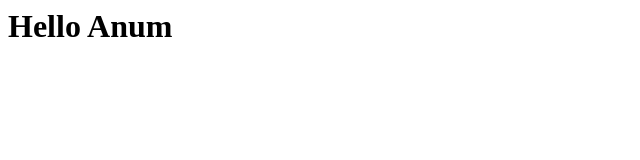
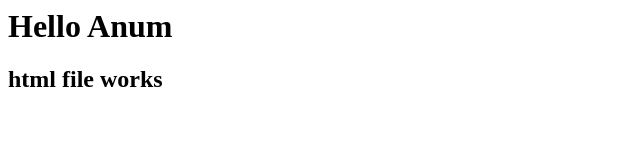
Before and after one commit to Amian/apptor, a plain HTML site: page index.html in a window 1280 px wide. Shown: the whole page, without its empty margins (0-640 px from the left). Drawn offline with Linux system fonts and the light colour scheme.

Commit message:
updated content

```diff
--- a/index.html
+++ b/index.html
@@ -1,5 +1,6 @@
 <html>
     <h1>
         Hello Anum
-    </h>
+        </h>
+        <h2>html file works</h2>
 </html>
```
Also changed, not shown: 1 other file.
